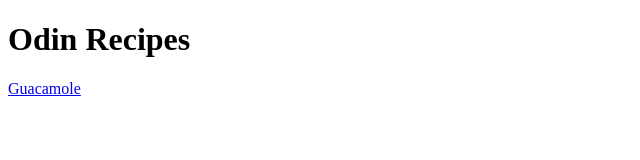
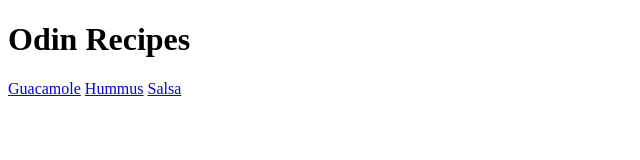
Before and after one commit to 0rangefist/odin-recipes, a plain HTML site: page index.html in a window 1280 px wide. Shown: the whole page, without its empty margins (0-640 px from the left). Drawn offline with Linux system fonts and the light colour scheme.

Commit message:
Add recipe links for salsa & hummus to index.html

```diff
--- a/index.html
+++ b/index.html
@@ -9,5 +9,7 @@
     <body>
         <h1>Odin Recipes</h1>
         <a href="./recipes/guacamole.html">Guacamole</a>
+        <a href="./recipes/hummus.html">Hummus</a>
+        <a href="./recipes/salsa.html">Salsa</a>
     </body>
 </html>
```
